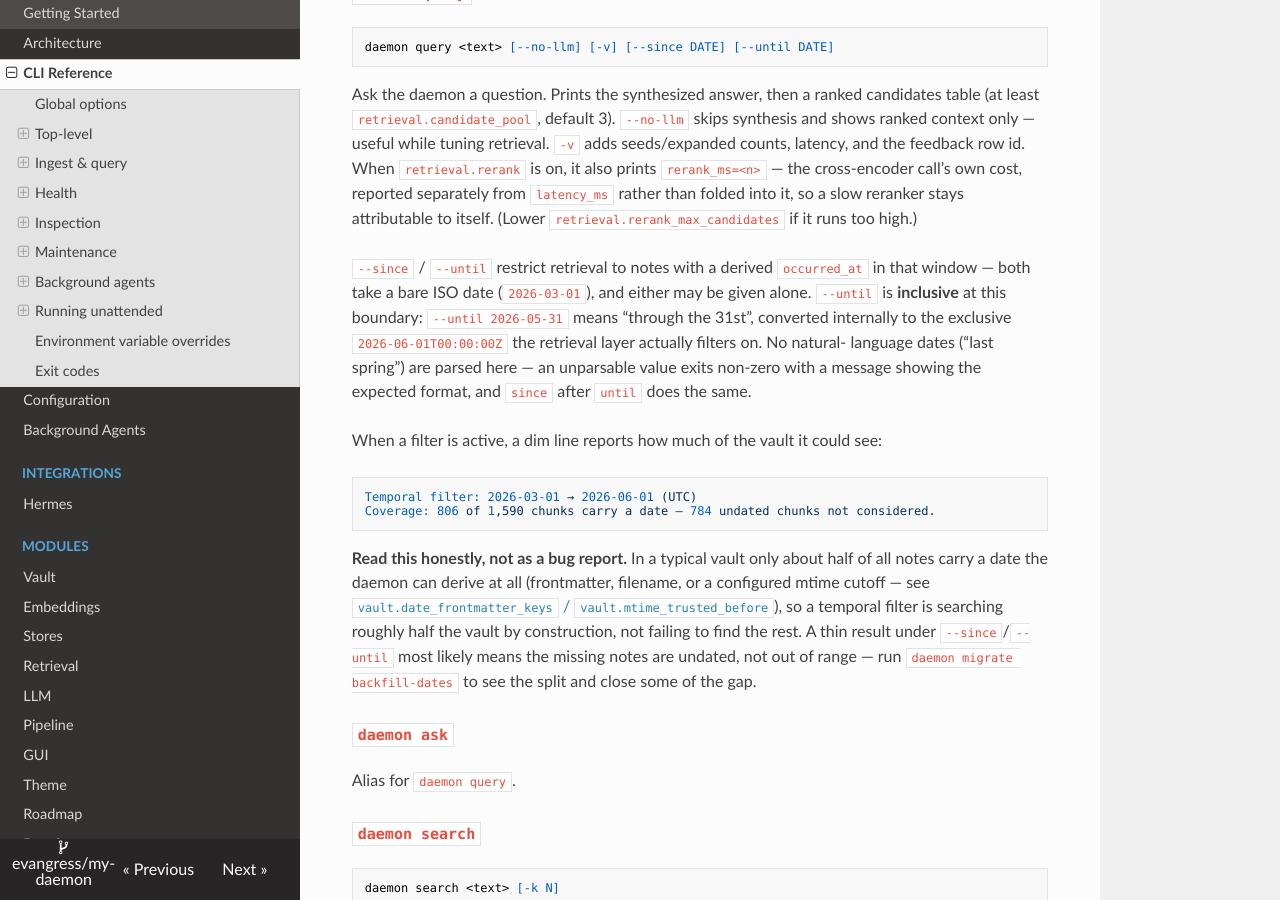
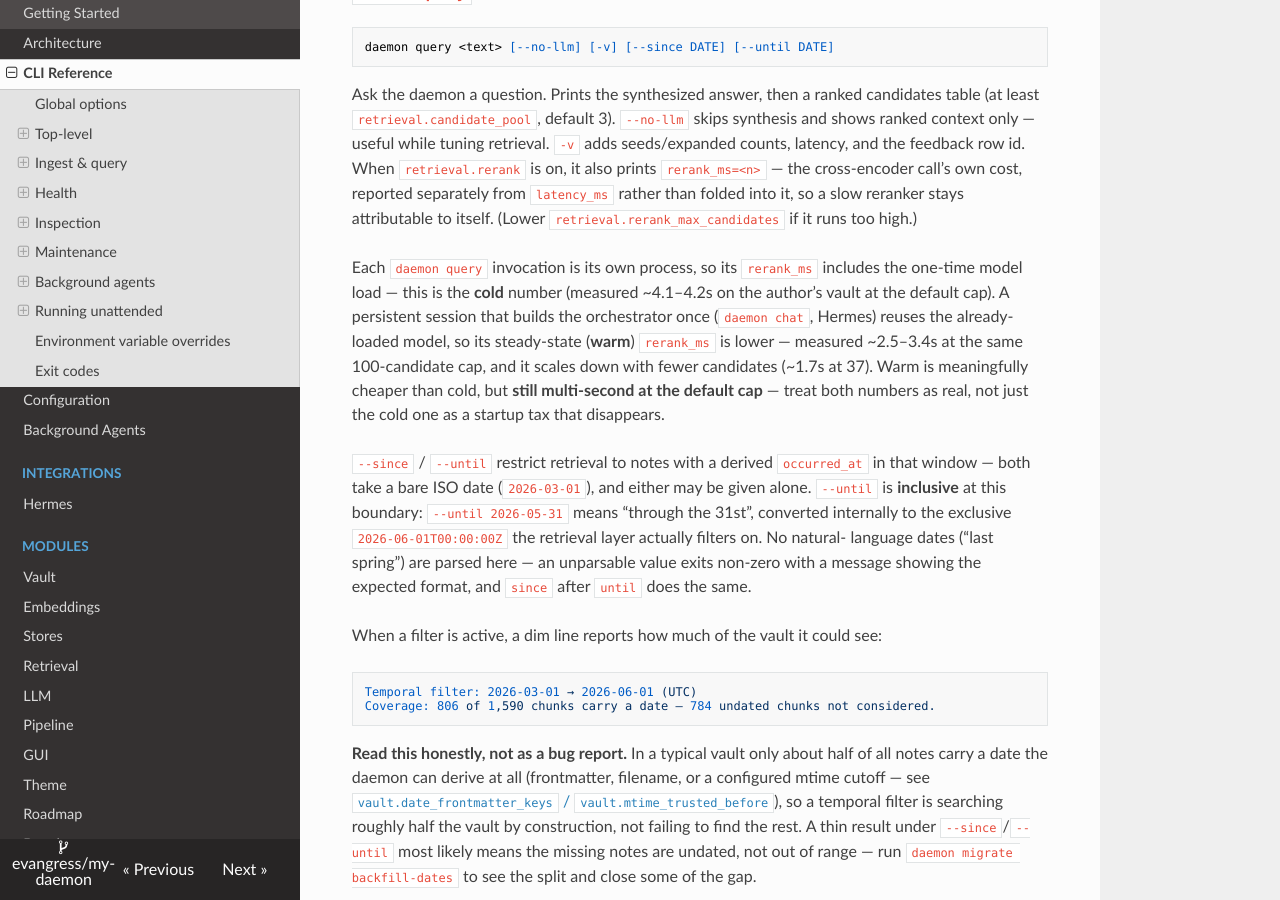
Before and after one commit to evangress/my-daemon, an MkDocs documentation site: the page built from docs-source/cli.md, in a window 1280 px wide and 900 px high, scrolled down 1973 px. Built offline with MkDocs 1.6.1, drawn with Linux system fonts in a browser that asks for light colours; nearby versions of some CDN libraries.

Commit message:
IV.18: separate cold and warm rerank latency; fix the team count

```diff
--- a/docs-source/cli.md
+++ b/docs-source/cli.md
@@ -103,6 +103,16 @@ skips synthesis and shows ranked context only — useful while tuning retrieval.
 call's own cost, reported separately from `latency_ms` rather than folded
 into it, so a slow reranker stays attributable to itself. (Lower
 `retrieval.rerank_max_candidates` if it runs too high.)
+
+Each `daemon query` invocation is its own process, so its `rerank_ms`
+includes the one-time model load — this is the **cold** number (measured
+~4.1–4.2s on the author's vault at the default cap). A persistent session
+that builds the orchestrator once (`daemon chat`, Hermes) reuses the
+already-loaded model, so its steady-state (**warm**) `rerank_ms` is lower —
+measured ~2.5–3.4s at the same 100-candidate cap, and it scales down with
+fewer candidates (~1.7s at 37). Warm is meaningfully cheaper than cold, but
+**still multi-second at the default cap** — treat both numbers as real, not
+just the cold one as a startup tax that disappears.
 
 `--since` / `--until` restrict retrieval to notes with a derived `occurred_at`
 in that window — both take a bare ISO date (`2026-03-01`), and either may be
```
Also changed, not shown: MY-DAEMON-RESEARCH-APPLIED.md (+16 -5 lines), PROJECT_MANAGEMENT.md (+15 -5 lines), docs-source/configuration.md (+1 -1 lines), 2 other files.
